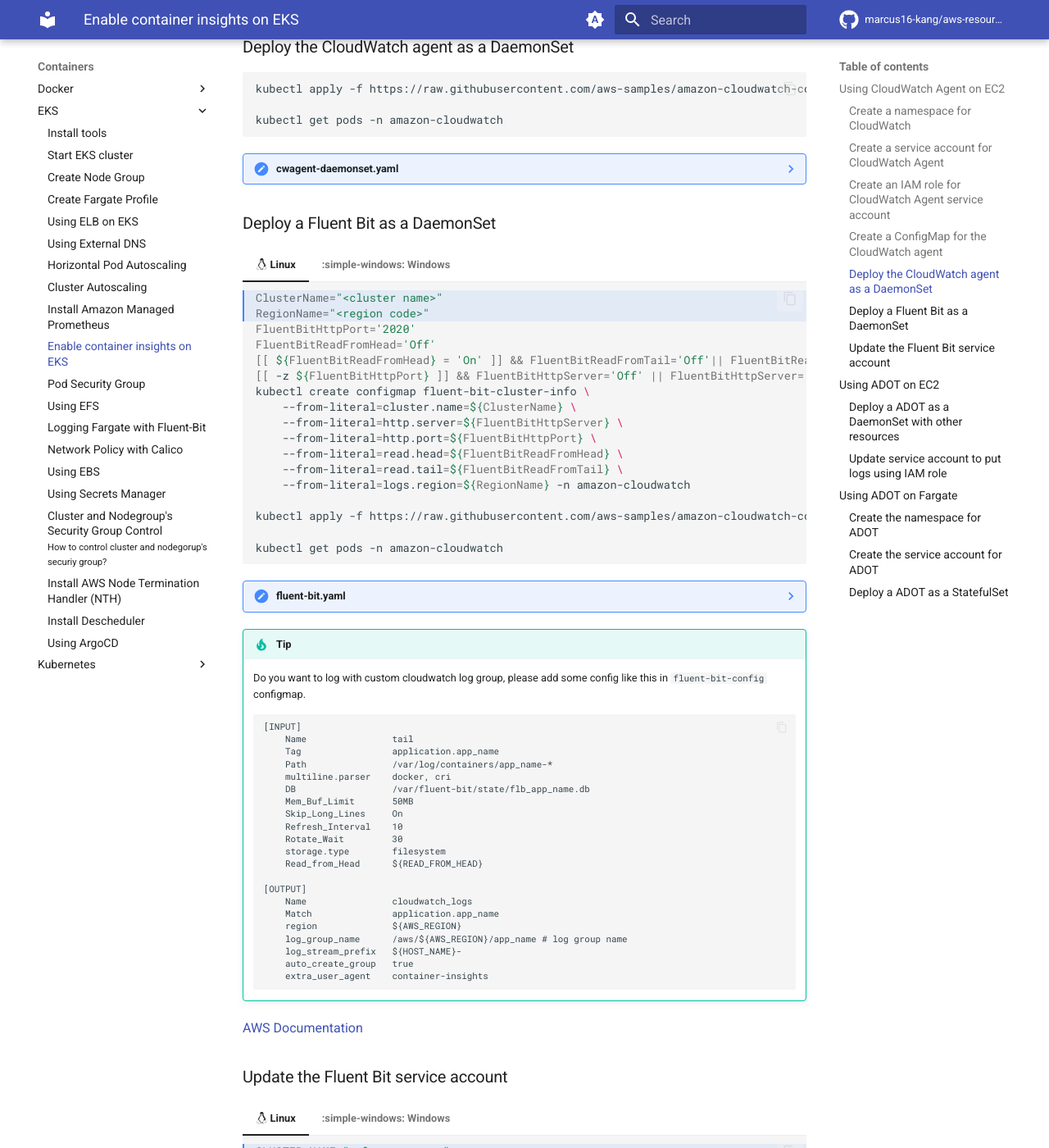
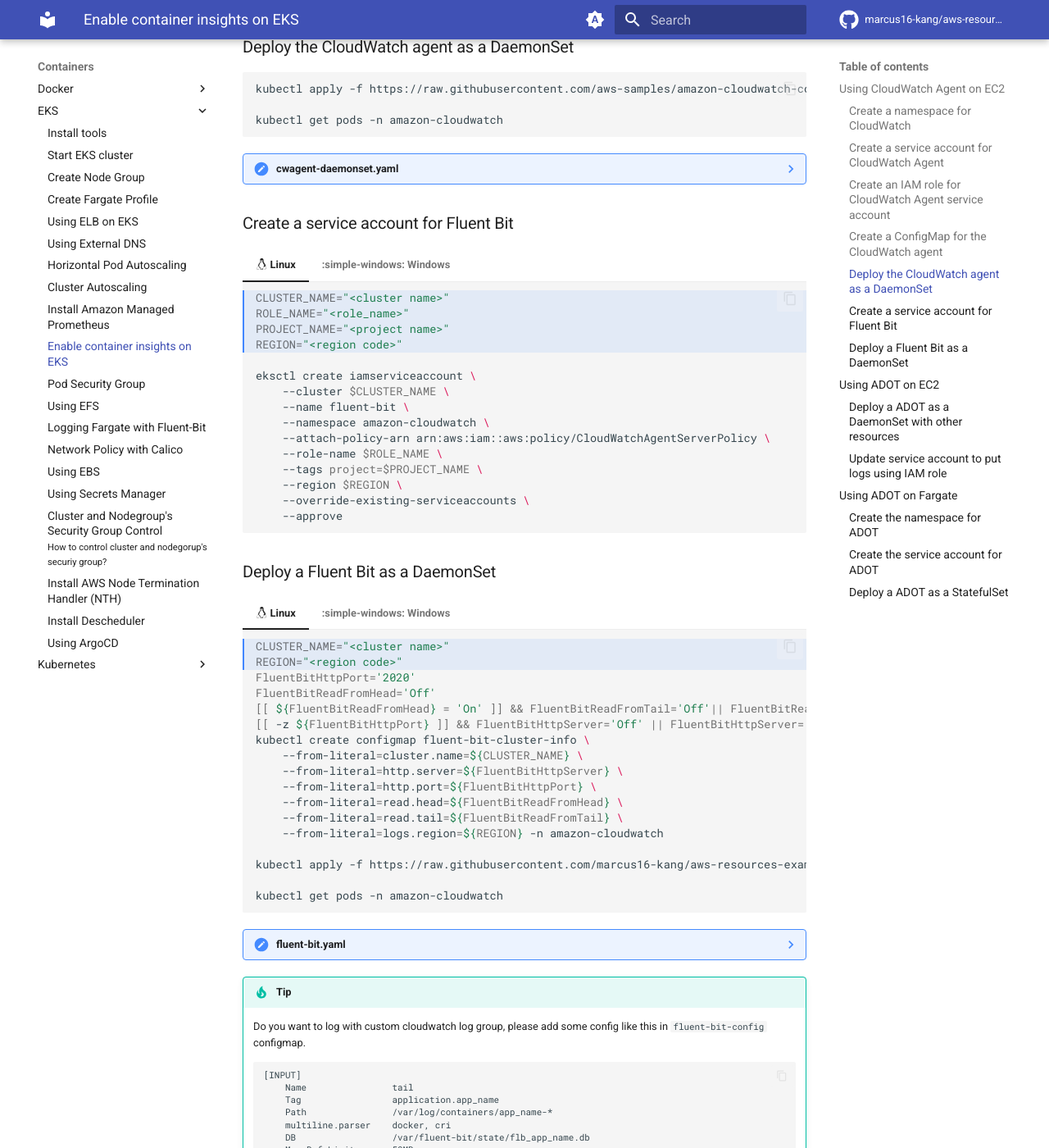
Before and after one commit to dev-sjlee/aws-resources-example, an MkDocs documentation site: the page built from docs/Containers/EKS/10-enable-container-insights-on-eks.md, in a window 1280 px wide and 1400 px high, scrolled down 1482 px. Shown: the whole window at 82% size. Built offline with MkDocs 1.6.1 and Material for MkDocs 9.7.7, drawn with Linux system fonts in a browser that asks for light colours; comment, search, counter and statistics services are not loaded; some of the changed text lies outside the part shown.

````diff
--- a/docs/Containers/EKS/10-enable-container-insights-on-eks.md
+++ b/docs/Containers/EKS/10-enable-container-insights-on-eks.md
@@ -283,26 +283,68 @@ kubectl get pods -n amazon-cloudwatch
           serviceAccountName: cloudwatch-agent
     ```
 
+### Create a service account for Fluent Bit
+
+=== ":simple-linux: Linux"
+
+    ``` bash hl_lines="1 2 3 4"
+    CLUSTER_NAME="<cluster name>"
+    ROLE_NAME="<role_name>"
+    PROJECT_NAME="<project name>"
+    REGION="<region code>"
+
+    eksctl create iamserviceaccount \
+        --cluster $CLUSTER_NAME \
+        --name fluent-bit \
+        --namespace amazon-cloudwatch \
+        --attach-policy-arn arn:aws:iam::aws:policy/CloudWatchAgentServerPolicy \
+        --role-name $ROLE_NAME \
+        --tags project=$PROJECT_NAME \
+        --region $REGION \
+        --override-existing-serviceaccounts \
+        --approve
+    ```
+
+=== ":simple-windows: Windows"
+
+    ``` powershell hl_lines="1 2 3 4"
+    $CLUSTER_NAME="<cluster name>"
+    $ROLE_NAME="<role_name>"
+    $PROJECT_NAME="<project name>"
+    $REGION="<region code>"
+
+    eksctl create iamserviceaccount `
+        --cluster $CLUSTER_NAME `
+        --name fluent-bit `
+        --namespace amazon-cloudwatch `
+        --attach-policy-arn arn:aws:iam::aws:policy/CloudWatchAgentServerPolicy `
+        --role-name $ROLE_NAME `
+        --tags project=$PROJECT_NAME `
+        --region $REGION `
+        --override-existing-serviceaccounts `
+        --approve
+    ```
+
 ### Deploy a Fluent Bit as a DaemonSet
 
 === ":simple-linux: Linux"
 
     ``` bash hl_lines="1 2"
-    ClusterName="<cluster name>"
-    RegionName="<region code>"
+    CLUSTER_NAME="<cluster name>"
+    REGION="<region code>"
     FluentBitHttpPort='2020'
     FluentBitReadFromHead='Off'
     [[ ${FluentBitReadFromHead} = 'On' ]] && FluentBitReadFromTail='Off'|| FluentBitReadFromTail='On'
     [[ -z ${FluentBitHttpPort} ]] && FluentBitHttpServer='Off' || FluentBitHttpServer='On'
     kubectl create configmap fluent-bit-cluster-info \
-        --from-literal=cluster.name=${ClusterName} \
+        --from-literal=cluster.name=${CLUSTER_NAME} \
         --from-literal=http.server=${FluentBitHttpServer} \
         --from-literal=http.port=${FluentBitHttpPort} \
         --from-literal=read.head=${FluentBitReadFromHead} \
         --from-literal=read.tail=${FluentBitReadFromTail} \
-        --from-literal=logs.region=${RegionName} -n amazon-cloudwatch
-
-    kubectl apply -f https://raw.githubusercontent.com/aws-samples/amazon-cloudwatch-container-insights/latest/k8s-deployment-manifest-templates/deployment-mode/daemonset/container-insights-monitoring/fluent-bit/fluent-bit.yaml
+        --from-literal=logs.region=${REGION} -n amazon-cloudwatch
+
+    kubectl apply -f https://raw.githubusercontent.com/marcus16-kang/aws-resources-example/main/scripts/eks/fluent-bit.yaml
 
     kubectl get pods -n amazon-cloudwatch
     ```
@@ -334,7 +376,7 @@ kubectl get pods -n amazon-cloudwatch
         --from-literal=read.tail=${FluentBitReadFromTail} `
         --from-literal=logs.region=${REGION} -n amazon-cloudwatch
 
-    kubectl apply -f https://raw.githubusercontent.com/aws-samples/amazon-cloudwatch-container-insights/latest/k8s-deployment-manifest-templates/deployment-mode/daemonset/container-insights-monitoring/fluent-bit/fluent-bit.yaml
+    kubectl apply -f https://raw.githubusercontent.com/marcus16-kang/aws-resources-example/main/scripts/eks/fluent-bit.yaml
 
     kubectl get pods -n amazon-cloudwatch
     ```
@@ -342,11 +384,11 @@ kubectl get pods -n amazon-cloudwatch
 ??? note "fluent-bit.yaml"
 
     ``` yaml linenums="1"
-    apiVersion: v1
-    kind: ServiceAccount
-    metadata:
-      name: fluent-bit
-      namespace: amazon-cloudwatch
+    # apiVersion: v1
+    # kind: ServiceAccount
+    # metadata:
+    #   name: fluent-bit
+    #   namespace: amazon-cloudwatch
     ---
     apiVersion: rbac.authorization.k8s.io/v1
     kind: ClusterRole
@@ -727,59 +769,13 @@ kubectl get pods -n amazon-cloudwatch
         Name                cloudwatch_logs
         Match               application.app_name
         region              ${AWS_REGION}
-        log_group_name      /aws/${AWS_REGION}/app_name # log group name
+        log_group_name      /aws/${AWS_REGION}/app_name
         log_stream_prefix   ${HOST_NAME}-
         auto_create_group   true
         extra_user_agent    container-insights
     ```
 
 [AWS Documentation](https://docs.aws.amazon.com/AmazonCloudWatch/latest/monitoring/Container-Insights-setup-logs-FluentBit.html#Container-Insights-FluentBit-setup)
-
-### Update the Fluent Bit service account
-
-=== ":simple-linux: Linux"
-
-    ``` bash hl_lines="1 2 3 4"
-    CLUSTER_NAME="<cluster name>"
-    ROLE_NAME="<role_name>"
-    PROJECT_NAME="<project name>"
-    REGION="<region code>"
-
-    eksctl create iamserviceaccount \
-        --cluster $CLUSTER_NAME \
-        --name fluent-bit \
-        --namespace amazon-cloudwatch \
-        --attach-policy-arn arn:aws:iam::aws:policy/CloudWatchAgentServerPolicy \
-        --role-name $ROLE_NAME \
-        --tags project=$PROJECT_NAME \
-        --region $REGION \
-        --override-existing-serviceaccounts \
-        --approve
-
-    kubectl rollout restart ds/fluent-bit -n amazon-cloudwatch
-    ```
-
-=== ":simple-windows: Windows"
-
-    ``` powershell hl_lines="1 2 3 4"
-    $CLUSTER_NAME="<cluster name>"
-    $ROLE_NAME="<role_name>"
-    $PROJECT_NAME="<project name>"
-    $REGION="<region code>"
-
-    eksctl create iamserviceaccount `
-        --cluster $CLUSTER_NAME `
-        --name fluent-bit `
-        --namespace amazon-cloudwatch `
-        --attach-policy-arn arn:aws:iam::aws:policy/CloudWatchAgentServerPolicy `
-        --role-name $ROLE_NAME `
-        --tags project=$PROJECT_NAME `
-        --region $REGION `
-        --override-existing-serviceaccounts `
-        --approve
-
-    kubectl rollout restart ds/fluent-bit -n amazon-cloudwatch
-    ```
 
 ## Using ADOT on EC2
 
````
Also changed, not shown: other parts of docs/Containers/EKS/10-enable-container-insights-on-eks.md (+3 -3 lines), docs/Containers/Docker/01-base-dockerfile.md (+6 -6 lines), docs/Containers/EKS/08-cluster-autoscaling.md (+9 -2 lines), 1 other file.
